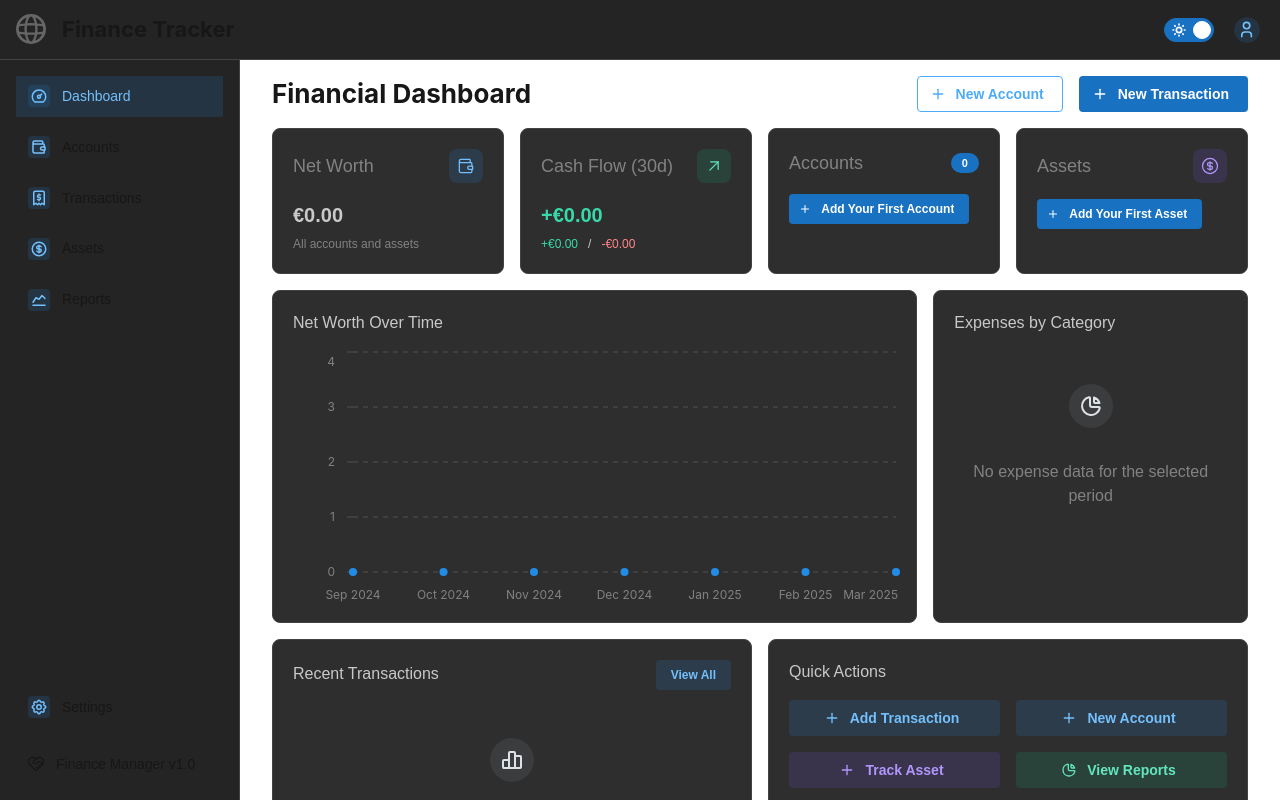
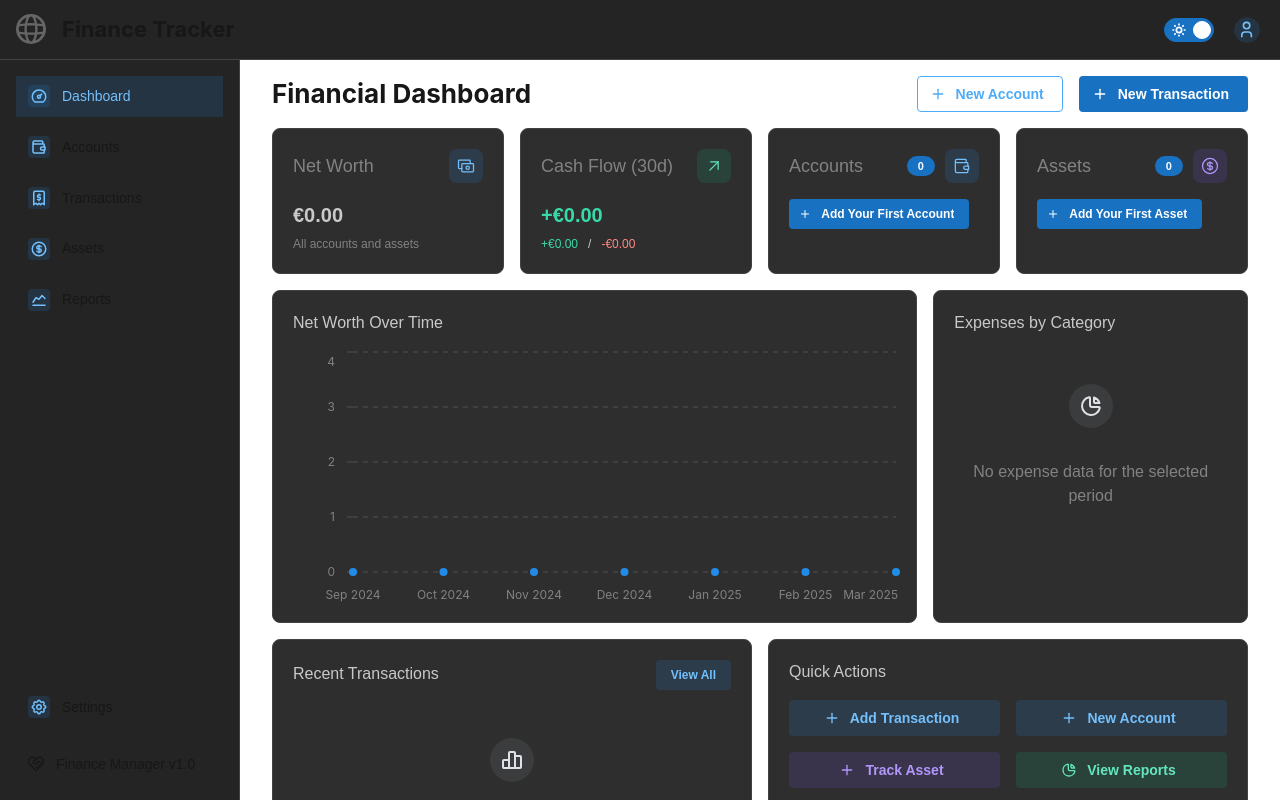
Before and after one commit to Pierre-Demessence/Finance, a Next.js app: page / in a window 1280 px wide. Shown: the top 800 px of the page. Built offline with nearby package versions, Linux system fonts and the light colour scheme.

Commit message:
Fixed the top cards

```diff
--- a/src/app/page.tsx
+++ b/src/app/page.tsx
@@ -22,6 +22,7 @@ import {
   IconArrowDownRight,
   IconWallet,
   IconCoin,
+  IconCash,
   IconChartPie,
   IconChartBar,
   IconPlus
@@ -120,7 +121,7 @@ export default function Dashboard() {
           <Group justify="space-between">
             <Text size="lg" fw={500} c="dimmed">Net Worth</Text>
             <ThemeIcon color="blue" variant="light" size="lg" radius="md">
-              <IconWallet size={20} stroke={1.5} />
+              <IconCash size={20} stroke={1.5} />
             </ThemeIcon>
           </Group>
           <Text fw={700} size="xl" mt="md">{formatAmount(netWorth)}</Text>
@@ -160,8 +161,14 @@ export default function Dashboard() {
         <Card withBorder padding="lg" radius="md">
           <Group justify="space-between">
             <Text size="lg" fw={500} c="dimmed">Accounts</Text>
+            <Group gap="xs">
               <Badge>{activeAccountsCount}</Badge>
+              <ThemeIcon color="blue" variant="light" size="lg" radius="md">
+                <IconWallet size={20} stroke={1.5} />
+              </ThemeIcon>
             </Group>
+          </Group>
+          <Link href="/accounts" style={{ textDecoration: 'none', color: 'inherit' }}>
             <Group mt="md" gap="xs">
               {accounts.length > 0 ? (
                 <Stack gap={0}>
@@ -184,21 +191,33 @@ export default function Dashboard() {
                 </Button>
               )}
             </Group>
+          </Link>
         </Card>
 
         <Card withBorder padding="lg" radius="md">
           <Group justify="space-between">
             <Text size="lg" fw={500} c="dimmed">Assets</Text>
+            <Group gap="xs">
+              <Badge>{assetsCount}</Badge>
               <ThemeIcon color="violet" variant="light" size="lg" radius="md">
                 <IconCoin size={20} stroke={1.5} />
               </ThemeIcon>
             </Group>
+          </Group>
+          <Link href="/assets" style={{ textDecoration: 'none', color: 'inherit' }}>
             <Group mt="md" gap={8}>
               {assets.length > 0 ? (
-              <>
-                <Text fw={700} size="xl">{assetsCount}</Text>
-                <Text size="xs" c="dimmed">Assets tracked</Text>
-              </>
+                <Stack gap={4}>
+                  <Text fw={700} size="xl">
+                    {formatAmount(assets.reduce((total, asset) => {
+                      const account = accounts.find(acc => acc.id === asset.accountId);
+                      if (!account) return total;
+                      const value = asset.quantity * asset.currentPrice;
+                      return total + toBaseCurrency(value, account.currency);
+                    }, 0))}
+                  </Text>
+                  <Text size="xs" c="dimmed">Total Value</Text>
+                </Stack>
               ) : (
                 <Button
                   component={Link}
@@ -210,6 +229,7 @@ export default function Dashboard() {
                 </Button>
               )}
             </Group>
+          </Link>
         </Card>
       </SimpleGrid>
 
```
Also changed, not shown: 1 other file (tests, documents, lock files or other folders). Lines whose indentation alone changed are shown as unchanged.
